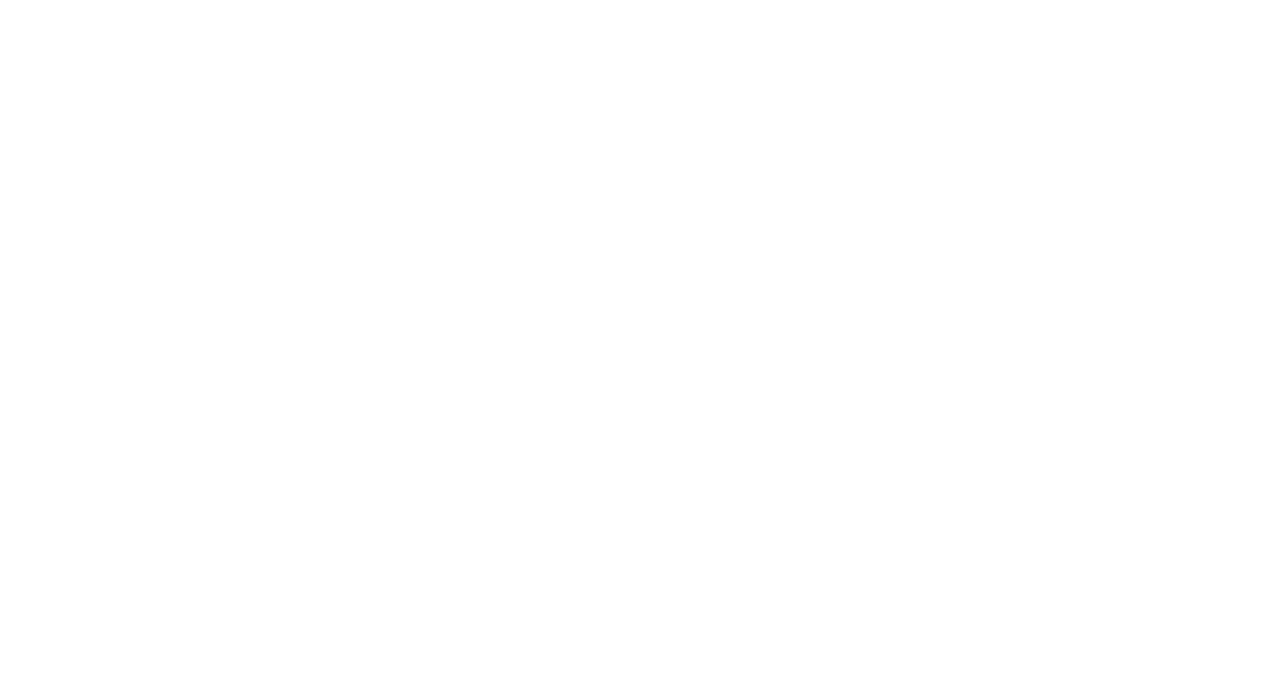
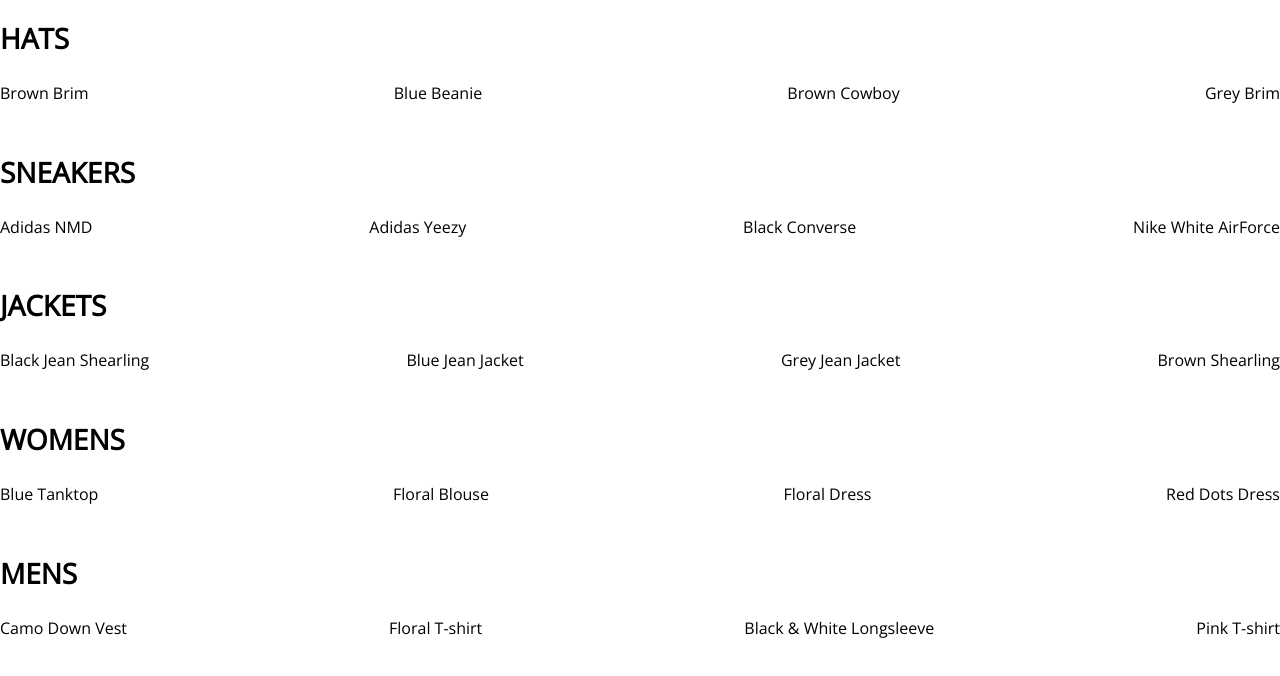
Before and after one commit to zur11/crwn-capstone, a React (Create React App) app: page /shop in a window 1280 px wide. Shown: the top 676 px of the page. Built offline with nearby package versions, Linux system fonts and the light colour scheme.

Commit message:
6 ShopPage.Comp - cnstrctor &super (props)? S6 V90

```diff
--- a/src/App.js
+++ b/src/App.js
@@ -4,19 +4,14 @@
 import './App.css';
 
 import HomePage from './pages/homepage/homepage.component';
-
-const HatsPage = () => (
-  <div>
-    <h1> HATS PAGE </h1>
-  </div>
-);
+import ShopPage from './pages/shop/shop.component.jsx';
 
 function App() {
   return (
     <div>
       <Switch>
         <Route exact path='/' component={HomePage} />
-        <Route path='/shop/hats' component={HatsPage} />
+        <Route path='/shop' component={ShopPage} />
       </Switch>
     </div>
   );
--- /dev/null
+++ b/src/components/collection-preview/collection-preview.jsx
@@ -0,0 +1,18 @@
+import React from "react";
+
+import './collection-preview.styles.scss';
+
+const CollectionPreview = ({title, items}) => (
+    <div className="collection-preview">
+        <h1 className="title">{`${title.toUpperCase()}`}</h1>
+        <div className="preview">
+            {items
+                .filter((item, idx) => idx < 4)
+                .map(item => (
+                <div key={item.id}>{item.name}</div>
+            ))}
+        </div>
+    </div>
+);
+
+export default CollectionPreview;
--- /dev/null
+++ b/src/components/collection-preview/collection-preview.styles.scss
@@ -0,0 +1,15 @@
+.collection-preview {
+    display: flex;
+    flex-direction: column;
+    margin-bottom: 30px;
+
+    .title {
+      font-size: 28px;
+      margin-bottom: 25px;
+    }
+
+    .preview {
+      display: flex;
+      justify-content: space-between;
+    }
+  }
--- /dev/null
+++ b/src/pages/shop/shop.component.jsx
@@ -0,0 +1,28 @@
+import React from "react";
+
+import SHOP_DATA from './shop.data.js';
+
+import CollectionPreview from "../../components/collection-preview/collection-preview.jsx";
+
+class ShopPage extends React.Component {
+    constructor(props) {
+        super(props);
+
+        this.state = {
+            collections: SHOP_DATA
+        };
+    };
+
+    render() {
+        const {collections} = this.state;
+        return (<div className="shop-page">
+            {
+                collections.map(({id, ...otherCollectionProps}) => (
+                    <CollectionPreview key={id} {...otherCollectionProps} />
+                ))
+            }
+        </div>);
+    };
+};
+
+export default ShopPage;
--- /dev/null
+++ b/src/pages/shop/shop.data.js
@@ -0,0 +1,249 @@
+const SHOP_DATA = [
+  {
+    id: 1,
+    title: 'Hats',
+    routeName: 'hats',
+    items: [
+      {
+        id: 1,
+        name: 'Brown Brim',
+        imageUrl: 'https://i.ibb.co/ZYW3VTp/brown-brim.png',
+        price: 25
+      },
+      {
+        id: 2,
+        name: 'Blue Beanie',
+        imageUrl: 'https://i.ibb.co/ypkgK0X/blue-beanie.png',
+        price: 18
+      },
+      {
+        id: 3,
+        name: 'Brown Cowboy',
+        imageUrl: 'https://i.ibb.co/QdJwgmp/brown-cowboy.png',
+        price: 35
+      },
+      {
+        id: 4,
+        name: 'Grey Brim',
+        imageUrl: 'https://i.ibb.co/RjBLWxB/grey-brim.png',
+        price: 25
+      },
+      {
+        id: 5,
+        name: 'Green Beanie',
+        imageUrl: 'https://i.ibb.co/YTjW3vF/green-beanie.png',
+        price: 18
+      },
+      {
+        id: 6,
+        name: 'Palm Tree Cap',
+        imageUrl: 'https://i.ibb.co/rKBDvJX/palm-tree-cap.png',
+        price: 14
+      },
+      {
+        id: 7,
+        name: 'Red Beanie',
+        imageUrl: 'https://i.ibb.co/bLB646Z/red-beanie.png',
+        price: 18
+      },
+      {
+        id: 8,
+        name: 'Wolf Cap',
+        imageUrl: 'https://i.ibb.co/1f2nWMM/wolf-cap.png',
+        price: 14
+      },
+      {
+        id: 9,
+        name: 'Blue Snapback',
+        imageUrl: 'https://i.ibb.co/X2VJP2W/blue-snapback.png',
+        price: 16
+      }
+    ]
+  },
+  {
+    id: 2,
+    title: 'Sneakers',
+    routeName: 'sneakers',
+    items: [
+      {
+        id: 10,
+        name: 'Adidas NMD',
+        imageUrl: 'https://i.ibb.co/0s3pdnc/adidas-nmd.png',
+        price: 220
+      },
+      {
+        id: 11,
+        name: 'Adidas Yeezy',
+        imageUrl: 'https://i.ibb.co/dJbG1cT/yeezy.png',
+        price: 280
+      },
+      {
+        id: 12,
+        name: 'Black Converse',
+        imageUrl: 'https://i.ibb.co/bPmVXyP/black-converse.png',
+        price: 110
+      },
+      {
+        id: 13,
+        name: 'Nike White AirForce',
+        imageUrl: 'https://i.ibb.co/1RcFPk0/white-nike-high-tops.png',
+        price: 160
+      },
+      {
+        id: 14,
+        name: 'Nike Red High Tops',
+        imageUrl: 'https://i.ibb.co/QcvzydB/nikes-red.png',
+        price: 160
+      },
+      {
+        id: 15,
+        name: 'Nike Brown High Tops',
+        imageUrl: 'https://i.ibb.co/fMTV342/nike-brown.png',
+        price: 160
+      },
+      {
+        id: 16,
+        name: 'Air Jordan Limited',
+        imageUrl: 'https://i.ibb.co/w4k6Ws9/nike-funky.png',
+        price: 190
+      },
+      {
+        id: 17,
+        name: 'Timberlands',
+        imageUrl: 'https://i.ibb.co/Mhh6wBg/timberlands.png',
+        price: 200
+      }
+    ]
+  },
+  {
+    id: 3,
+    title: 'Jackets',
+    routeName: 'jackets',
+    items: [
+      {
+        id: 18,
+        name: 'Black Jean Shearling',
+        imageUrl: 'https://i.ibb.co/XzcwL5s/black-shearling.png',
+        price: 125
+      },
+      {
+        id: 19,
+        name: 'Blue Jean Jacket',
+        imageUrl: 'https://i.ibb.co/mJS6vz0/blue-jean-jacket.png',
+        price: 90
+      },
+      {
+        id: 20,
+        name: 'Grey Jean Jacket',
+        imageUrl: 'https://i.ibb.co/N71k1ML/grey-jean-jacket.png',
+        price: 90
+      },
+      {
+        id: 21,
+        name: 'Brown Shearling',
+        imageUrl: 'https://i.ibb.co/s96FpdP/brown-shearling.png',
+        price: 165
+      },
+      {
+        id: 22,
+        name: 'Tan Trench',
+        imageUrl: 'https://i.ibb.co/M6hHc3F/brown-trench.png',
+        price: 185
+      }
+    ]
+  },
+  {
+    id: 4,
+    title: 'Womens',
+    routeName: 'womens',
+    items: [
+      {
+        id: 23,
+        name: 'Blue Tanktop',
+        imageUrl: 'https://i.ibb.co/7CQVJNm/blue-tank.png',
+        price: 25
+      },
+      {
+        id: 24,
+        name: 'Floral Blouse',
+        imageUrl: 'https://i.ibb.co/4W2DGKm/floral-blouse.png',
+        price: 20
+      },
+      {
+        id: 25,
+        name: 'Floral Dress',
+        imageUrl: 'https://i.ibb.co/KV18Ysr/floral-skirt.png',
+        price: 80
+      },
+      {
+        id: 26,
+        name: 'Red Dots Dress',
+        imageUrl: 'https://i.ibb.co/N3BN1bh/red-polka-dot-dress.png',
+        price: 80
+      },
+      {
+        id: 27,
+        name: 'Striped Sweater',
+        imageUrl: 'https://i.ibb.co/KmSkMbH/striped-sweater.png',
+        price: 45
+      },
+      {
+        id: 28,
+        name: 'Yellow Track Suit',
+        imageUrl: 'https://i.ibb.co/v1cvwNf/yellow-track-suit.png',
+        price: 135
+      },
+      {
+        id: 29,
+        name: 'White Blouse',
+        imageUrl: 'https://i.ibb.co/qBcrsJg/white-vest.png',
+        price: 20
+      }
+    ]
+  },
+  {
+    id: 5,
+    title: 'Mens',
+    routeName: 'mens',
+    items: [
+      {
+        id: 30,
+        name: 'Camo Down Vest',
+        imageUrl: 'https://i.ibb.co/xJS0T3Y/camo-vest.png',
+        price: 325
+      },
+      {
+        id: 31,
+        name: 'Floral T-shirt',
+        imageUrl: 'https://i.ibb.co/qMQ75QZ/floral-shirt.png',
+        price: 20
+      },
+      {
+        id: 32,
+        name: 'Black & White Longsleeve',
+        imageUrl: 'https://i.ibb.co/55z32tw/long-sleeve.png',
+        price: 25
+      },
+      {
+        id: 33,
+        name: 'Pink T-shirt',
+        imageUrl: 'https://i.ibb.co/RvwnBL8/pink-shirt.png',
+        price: 25
+      },
+      {
+        id: 34,
+        name: 'Jean Long Sleeve',
+        imageUrl: 'https://i.ibb.co/VpW4x5t/roll-up-jean-shirt.png',
+        price: 40
+      },
+      {
+        id: 35,
+        name: 'Burgundy T-shirt',
+        imageUrl: 'https://i.ibb.co/mh3VM1f/polka-dot-shirt.png',
+        price: 25
+      }
+    ]
+  }
+];
+
+export default SHOP_DATA;
```
